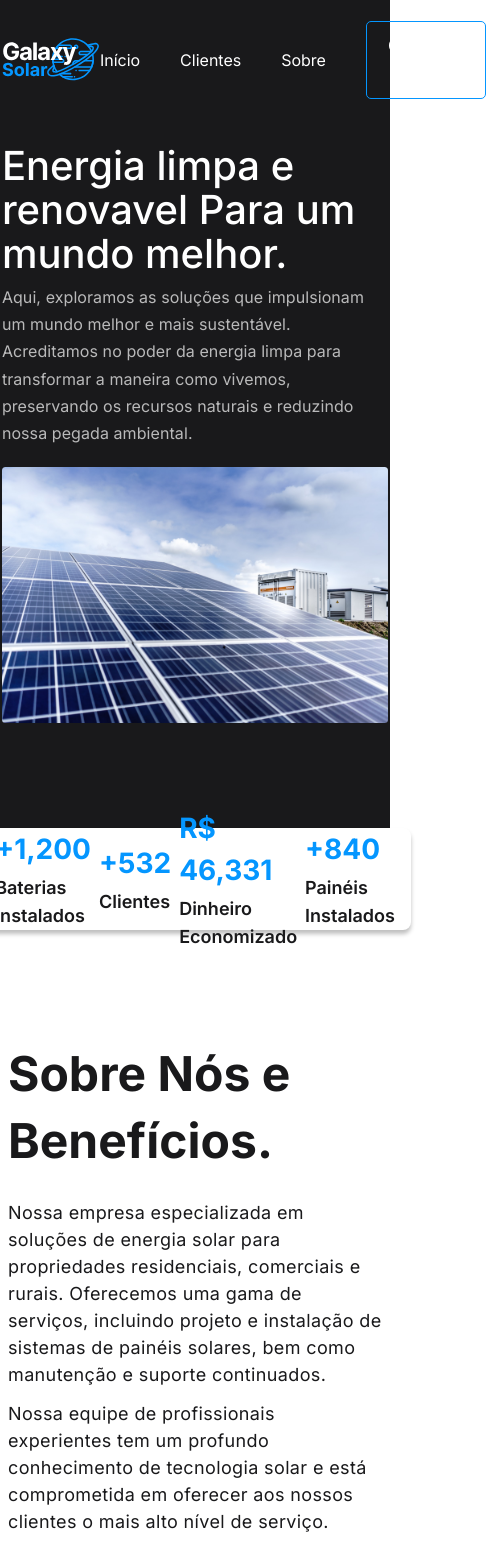
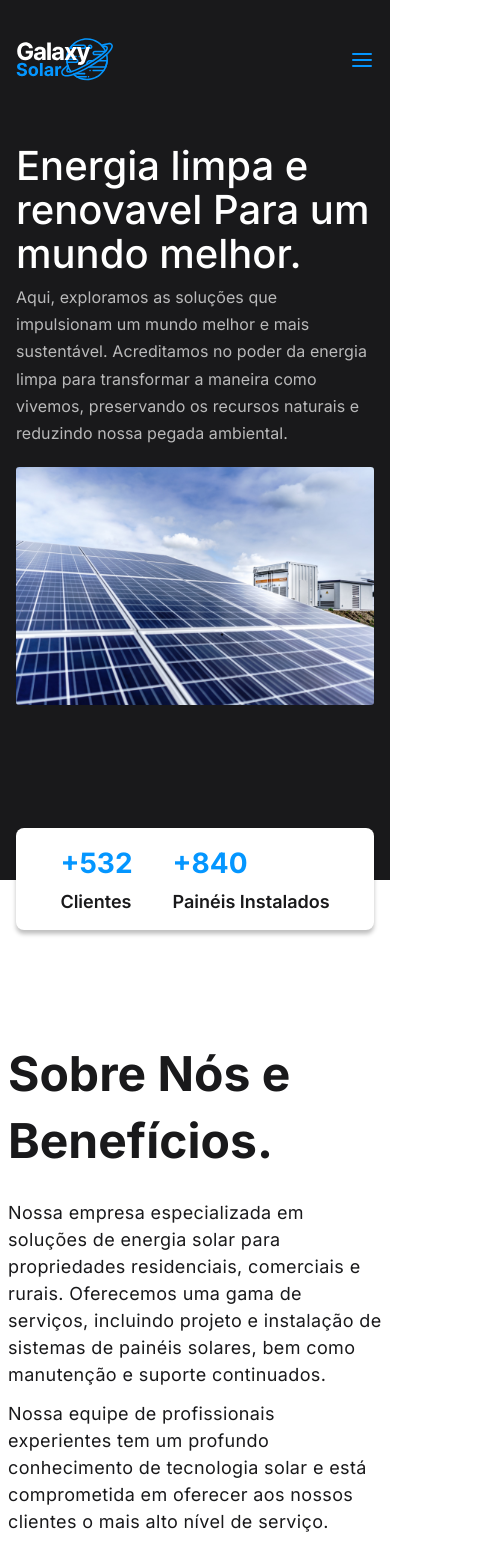
Before and after one commit to ViniciusBussolo1/Galaxy_Solar, a Next.js app: page / in a window 390 px wide. Shown: the top 1551 px of the page, 486 px wide, since content can reach past the window. Built offline with nearby package versions, Linux system fonts and the light colour scheme.

Commit message:
added responsiveness

```diff
--- a/src/components/Footer/Footer.tsx
+++ b/src/components/Footer/Footer.tsx
@@ -44,7 +44,7 @@ export default function Footer() {
             </div>
             <div className="space-y-3 max-[744px]:w-full min-[744px]:max-w-[32.25rem] w-full">
               <label className="text-sm font-medium text-white">Telefone</label>
-              <div className=" flex gap-2 py-3 px-[0.875rem] rounded-lg bg-white shadow-input focus-within:outline focus-within:outline-[2px] focus-within:outline-blue">
+              <div className="flex gap-2 py-3 px-[0.875rem] rounded-lg bg-white shadow-input focus-within:outline focus-within:outline-[2px] focus-within:outline-blue">
                 <Image src={Smartphone} alt="Image Smartphone" />
                 <input
                   type="text"
@@ -77,13 +77,13 @@ export default function Footer() {
             ></textarea>
           </div>
 
-          <button className="w-[28rem] text-lg leading-6 font-semibold text-white mt-3 py-4 px-8 bg-linear-gradient-button rounded-[0.313rem]">
+          <button className="max-w-[28rem] w-full text-lg leading-6 font-semibold text-white mt-3 py-4 px-8 bg-linear-gradient-button rounded-[0.313rem]">
             ENVIAR MENSAGEM
           </button>
         </form>
 
         {/* CONTACT INFOS */}
-        <div className="pt-24 flex justify-between">
+        <div className="pt-24 flex max-[491px]:flex-col max-[491px]:space-y-9 justify-between">
           <div className="space-y-2">
             <Image src={Logo} alt="Image Logo" />
             <div className="flex items-center gap-4">
--- a/src/components/Header/Header.tsx
+++ b/src/components/Header/Header.tsx
@@ -5,6 +5,7 @@ import CountUp from 'react-countup'
 
 import Logo from '../../../public/Header_Logo.svg'
 import ImageHeader from '../../../public/Header/Image_Header.svg'
+import Menu from '../../../public/Header/Menu.svg'
 
 export default function Header() {
   return (
@@ -13,7 +14,7 @@ export default function Header() {
         {/* HEADER */}
         <div className="w-full h-[3.5rem] flex justify-between items-center">
           <Image src={Logo} alt="Logo GalaxySolar" />
-          <div className="flex items-center gap-10">
+          <div className="flex items-center gap-10 max-[549px]:hidden">
             <nav>
               <ul className="flex gap-10">
                 <li className="text-white text-base cursor-pointer hover:text-white70">
@@ -31,6 +32,11 @@ export default function Header() {
               Contate-nos
             </button>
           </div>
+          <Image
+            src={Menu}
+            alt="Menu Image"
+            className="max-[549px]:block hidden"
+          />
         </div>
 
         {/* HERO */}
@@ -51,8 +57,8 @@ export default function Header() {
 
         {/* STATISTICS */}
         <div className="w-full flex justify-center absolute max-[744px]:top-[740px] min-[745px]:top-[470px]">
-          <div className="w-[49.188rem] h-[6.375rem] bg-white rounded-lg shadow-statistics flex justify-between items-center gap-2 px-4">
-            <div className="max-w-[10.563rem] flex flex-col gap-1">
+          <div className="w-[49.188rem] h-[6.375rem] bg-white rounded-lg shadow-statistics flex max-[599px]:justify-center max-[599px]:gap-10 justify-between items-center gap-2 px-4">
+            <div className="max-w-[10.563rem] flex flex-col gap-1 max-[599px]:hidden">
               <span className="text-[1.75rem] font-bold text-blue">
                 {' '}
                 +<CountUp start={0} end={1200} />
@@ -61,13 +67,13 @@ export default function Header() {
                 Baterias Instalados
               </span>
             </div>
-            <div className="max-w-[4.625rem] flex flex-col gap-1">
+            <div className="max-w-[4.625rem] flex flex-col gap-1 max-[599px]:flex max-[743px]:hidden">
               <span className="text-[1.75rem] font-bold text-blue">
                 +<CountUp start={0} end={532} />
               </span>
               <span className="text-lg font-semibold text-black">Clientes</span>
             </div>
-            <div className="max-w-[12.25rem] flex flex-col gap-1">
+            <div className="max-w-[12.25rem] flex flex-col gap-1 max-[599px]:hidden">
               <span className="text-[1.75rem] font-bold text-blue">
                 R$ 46,331
               </span>
```
Also changed, not shown: public/Header/Menu.svg (added).
